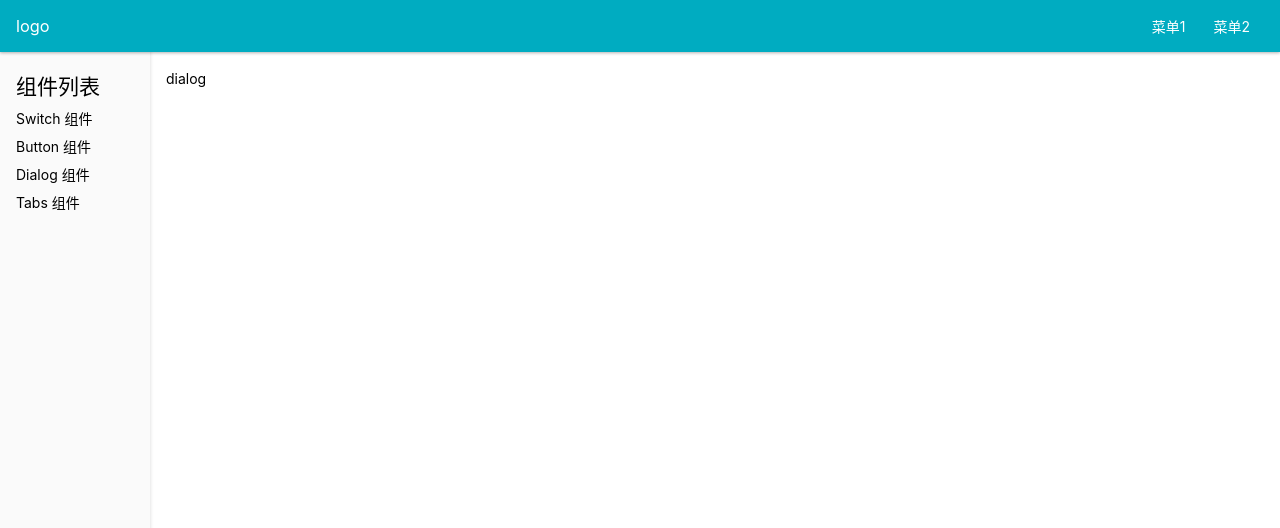
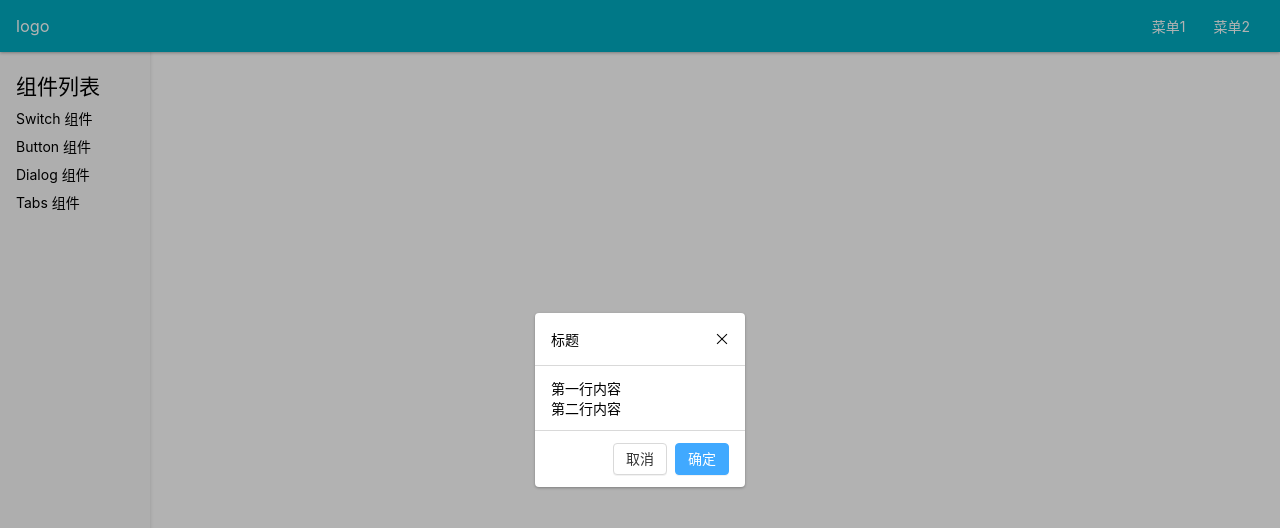
Before and after one commit to csyuser/gulu, a Vue app: page /#/DialogDemo in a window 1280 px wide. Shown: the top 528 px of the page. Built offline with nearby package versions, Linux system fonts and the light colour scheme.

Commit message:
dialog组件初步样式ok

```diff
--- a/src/components/DialogDemo.vue
+++ b/src/components/DialogDemo.vue
@@ -1,11 +1,14 @@
 <template>
-<div>dialog</div>
+  <Dialog></Dialog>
 </template>
 
-<script>
+<script lang="ts">
+import Dialog from '../lib/Dialog.vue';
+
 export default {
-name: "DialogDemo"
-}
+  name: 'DialogDemo',
+  components: {Dialog},
+};
 </script>
 
 <style scoped lang='scss'>
--- /dev/null
+++ b/src/lib/Dialog.vue
@@ -0,0 +1,97 @@
+<template>
+  <div class="pipi-dialog-overlay"></div>
+  <div class="pipi-dialog-wrapper">
+    <div class="pipi-dialog">
+      <header>标题 <span class="pipi-dialog-close"></span></header>
+      <main>
+        <p>第一行内容</p>
+        <p>第二行内容</p>
+      </main>
+      <footer>
+        <Button>取消</Button>
+        <Button level="primary">确定</Button>
+      </footer>
+    </div>
+  </div>
+</template>
+
+<script lang="ts">
+import Button from './Button.vue';
+
+export default {
+  name: 'Dialog',
+  components:{Button},
+};
+</script>
+
+<style lang='scss'>
+$radius:4px;
+$border-color:#d9d9d9;
+$blue: #40a9ff;
+
+.pipi-dialog{
+  background: #ffffff;
+  border-radius: $radius;
+  box-shadow: 0 1px 3px fade-out(black,0.7);
+  min-width: 15em;
+  max-width: 90%;
+  &-overlay{
+    width: 100%;
+    height: 100%;
+    position: fixed;
+    top: 0;
+    left: 0;
+    z-index: 10;
+    background: fade-out(black,0.7);
+  }
+  &-wrapper{
+    position: fixed;
+    z-index: 11;
+    top: 50%;
+    left: 50%;
+    transform: translate(-50%,-50%);
+  }
+  > header{
+    padding: 16px;
+    border-bottom: 1px solid $border-color;
+    display: flex;
+    align-items: center;
+    justify-content: space-between;
+    > .pipi-dialog-close{
+      display: inline-block;
+      width: 1em;
+      height: 1em;
+      position: relative;
+      cursor: pointer;
+        &:hover:before,&:hover:after{
+          background: $blue;
+        }
+      &:before,&:after{
+        content: '';
+        display: block;
+        position: absolute;
+        height: 1px;
+        background: black;
+        width: 100%;
+        top: 50%;
+        left: 50%;
+        transition: background-color 250ms;
+      }
+      &:before{
+        transform: translate(-50%,-50%) rotate(45deg);
+      }
+      &:after{
+        transform: translate(-50%,-50%) rotate(-45deg);
+      }
+    }
+  }
+  > main{
+    padding: 12px 16px;
+  }
+  > footer{
+    border-top: 1px solid $border-color;
+    padding: 12px 16px;
+    text-align: right;
+  }
+}
+</style>
```
